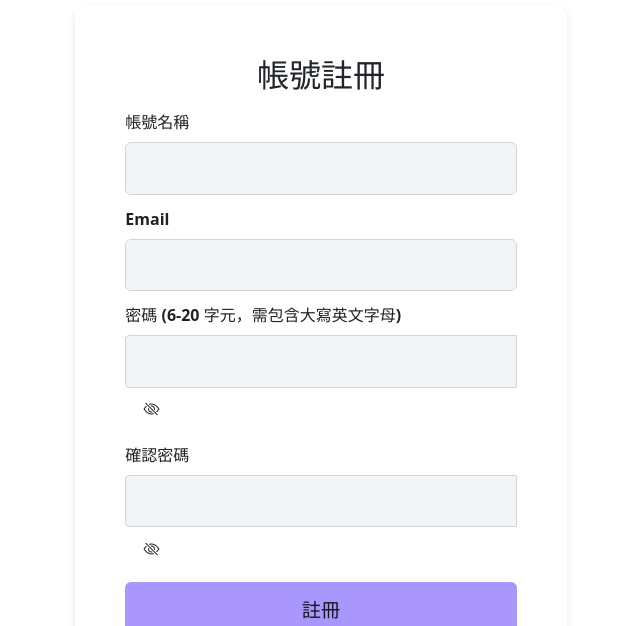
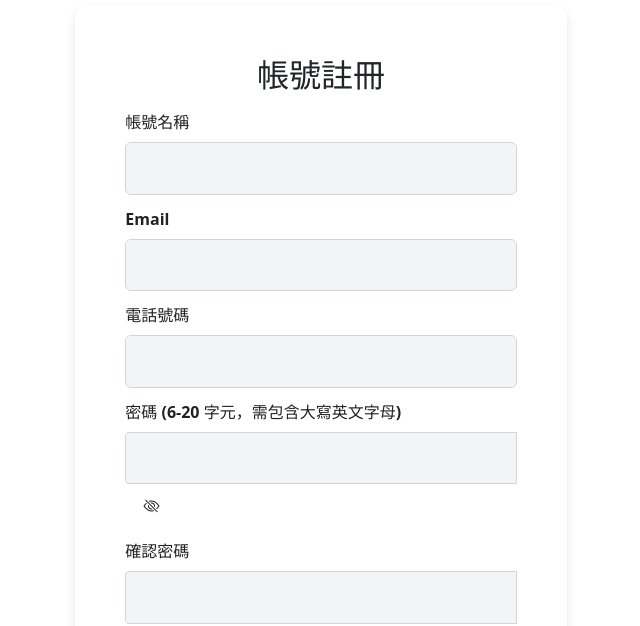
Before and after one commit to theoch3n/TravelLog-Vue, a Vue app: page /account/register in a window 1280 px wide. Shown: the part 174-800 px from the top of the page, without its empty margins (319-959 px from the left). Built offline with nearby package versions, Linux system fonts and the light colour scheme.

Commit message:
[feat] 新增電話輸入框驗證及密碼的雜湊儲存

```diff
--- a/src/pages/Register.vue
+++ b/src/pages/Register.vue
@@ -26,6 +26,15 @@
                                     </label>
                                     <input type="email" class="form-control" id="registerEmail" v-model="formData.email"
                                         required />
+                                </div>
+                                <!--電話號碼-->
+                                <div class="mb-3">
+                                    <label for="registerPhone" class="form-label">
+                                        <strong>電話號碼</strong>
+                                    </label>
+                                    <input type="tel" class="form-control" id="registerPhone" v-model="formData.phone"
+                                        required @blur="validatePhone" />
+                                    <div v-if="errors.phone" class="text-danger mt-1">{{ errors.phone }}</div>
                                 </div>
                                 <!-- 密碼 -->
                                 <div class="mb-3">
@@ -91,6 +100,7 @@ export default {
             formData: {
                 accountName: "",
                 email: "",
+                phone: "",
                 password: "",
                 confirmPassword: ""
             },
@@ -122,6 +132,14 @@ export default {
                 this.errors.confirmPassword = "";
             }
         },
+        validatePhone() {
+            // 檢查電話號碼是否為10位數，且必須以 "09" 開頭
+            if (!/^09\d{8}$/.test(this.formData.phone)) {
+                this.errors.phone = "電話格式不正確，必須以09開頭且為10位數字。";
+            } else {
+                this.errors.phone = "";
+            }
+        },
         async validateForm() {
             // 先進行密碼與確認密碼的驗證
             this.validatePassword();
@@ -139,7 +157,7 @@ export default {
                 const response = await axios.post('https://localhost:7092/api/User/register', {
                     userName: this.formData.accountName,
                     email: this.formData.email,
-                    phone: "", // 如果有電話欄位，可傳送；這裡設為空字串
+                    phone: this.formData.phone,
                     password: this.formData.password
                 });
                 console.log("註冊成功，回應資料：", response.data);
```
